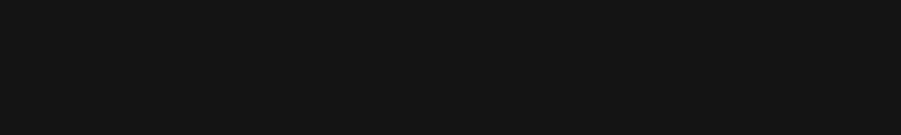
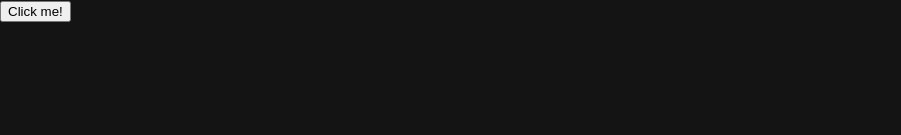
Before and after one commit to Astrian/MLT, a Vue app in the folder mlt-project/: page / in a window 1280 px wide. Shown: the top 135 px of the page, without its empty margins (0-901 px from the left). Built offline with nearby package versions, Linux system fonts and the light colour scheme.

Commit message:
Add a button and bind an event into it

```diff
--- a/mlt-project/src/index.html
+++ b/mlt-project/src/index.html
@@ -10,6 +10,7 @@
 </head>
 <body>
     <div class="wrapper">
+        <button @click="trigger()">Click me!</button>
         <!--HEADER-->
         <!--   <iframe width="100%" height="80px" frameborder="0" style="position:sticky; top:0; left:0; z-index:5000" src="../PublicFiles/index_Header.html"></iframe> -->
         <!--END OF HEADER-->
```
